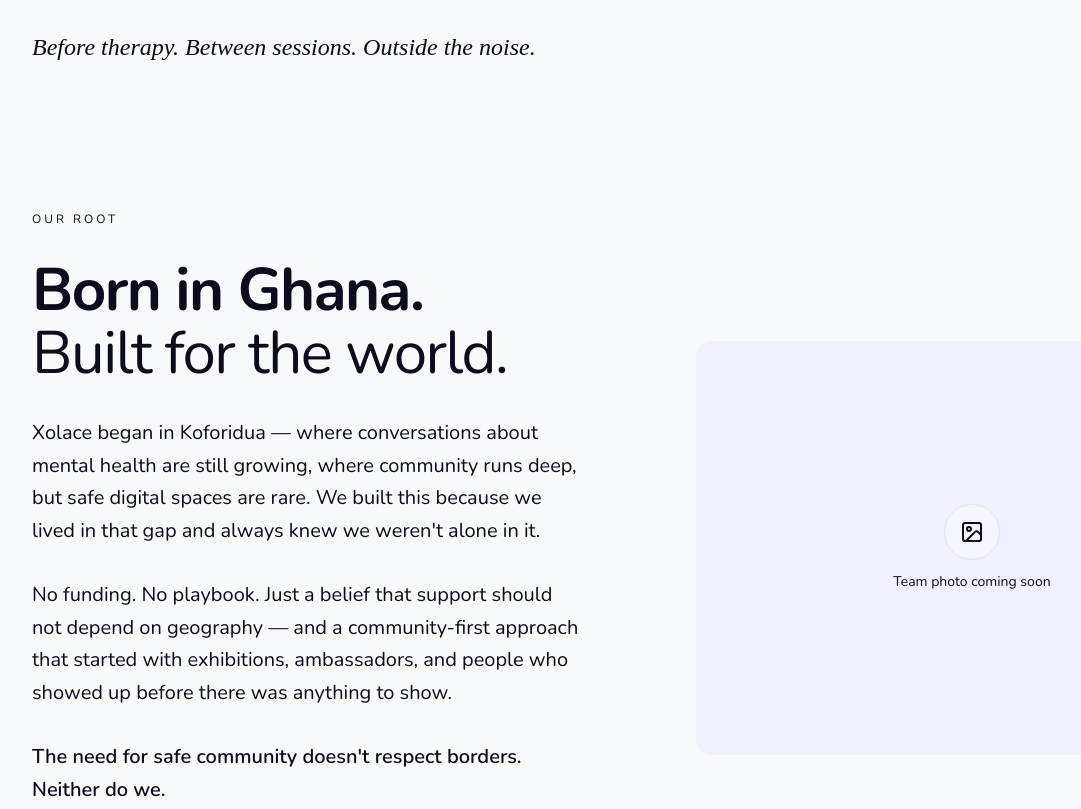
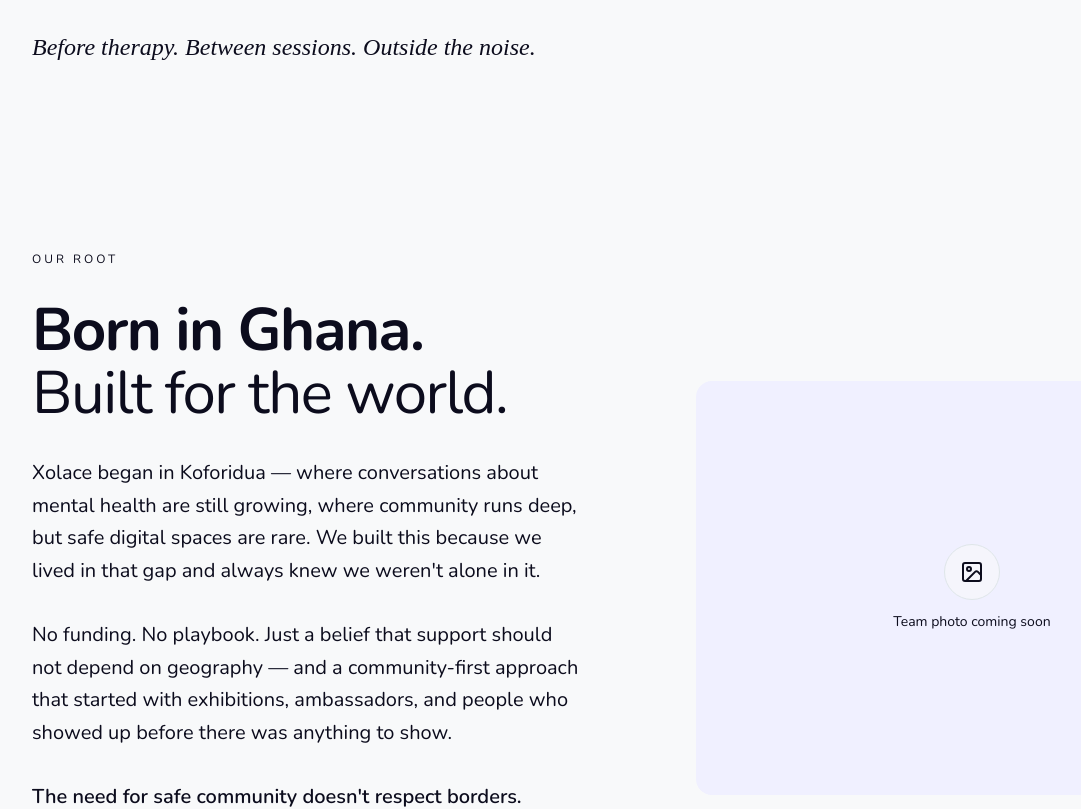
Before and after one commit to xolace-official/xolaceinc_official, a Next.js app: page /about/our-story in a window 1280 px wide. Shown: the part 3560-4369 px from the top of the page, without its empty margins (0-1081 px from the left). Built offline with nearby package versions, Linux system fonts and the light colour scheme.

Commit message:
Update our-root.tsx

```diff
--- a/src/features/about/our-story/our-root.tsx
+++ b/src/features/about/our-story/our-root.tsx
@@ -5,7 +5,7 @@
 
 export function OurRoot() {
   return (
-    <section className="bg-background section">
+    <section className="bg-background section mt-10">
       <div className="max-w-7xl mx-auto grid grid-cols-1 md:grid-cols-2 gap-16 md:gap-28 items-center">
         <Reveal>
           <div className="space-y-8">
```
